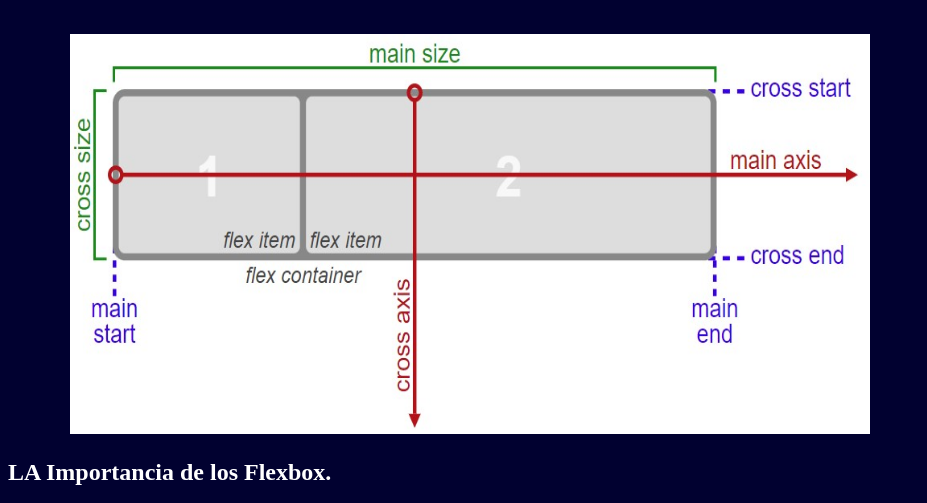
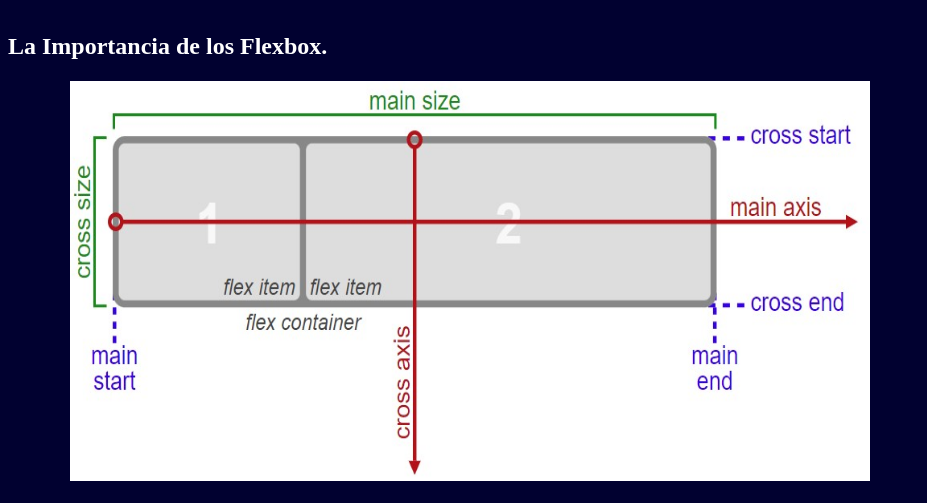
Before and after one commit to DSW-yeisonleon/DSW-yeisonleon, a plain HTML site: page fase 3/Tema_1.html in a window 1280 px wide. Shown: the part 160-663 px from the top of the page, 0-927 px from the left. Drawn offline with Linux system fonts and the light colour scheme.

Commit message:
Update Tema_1.html

```diff
--- a/fase 3/Tema_1.html
+++ b/fase 3/Tema_1.html
@@ -46,8 +46,8 @@
     </nav>
     <div class="contenedor">
         <section>
+             <h2>La Importancia de los Flexbox.</h2>
             <h4><img src="Flex1.jpg" width="800" height="400"></h4>
-        <h2>LA Importancia de los Flexbox.</h2>
 
         <p>Flexbox viene de “Flexible Box Layout“, que se puede traducir como “Diseño de caja flexible“,
             y nos aporta una magnífica solución para todos nuestros desarrollos “responsive”.
```
